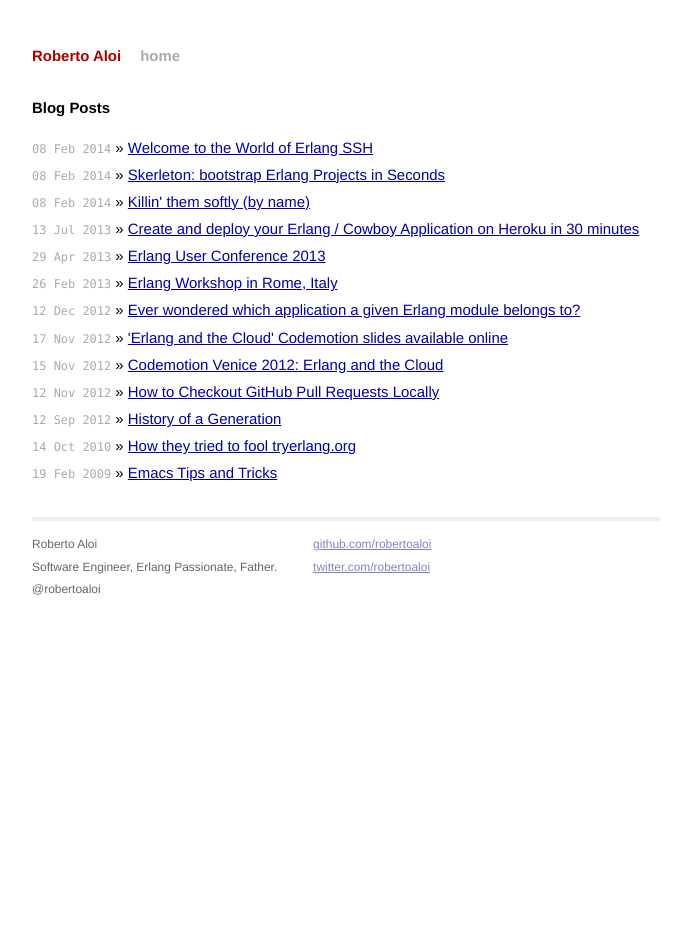
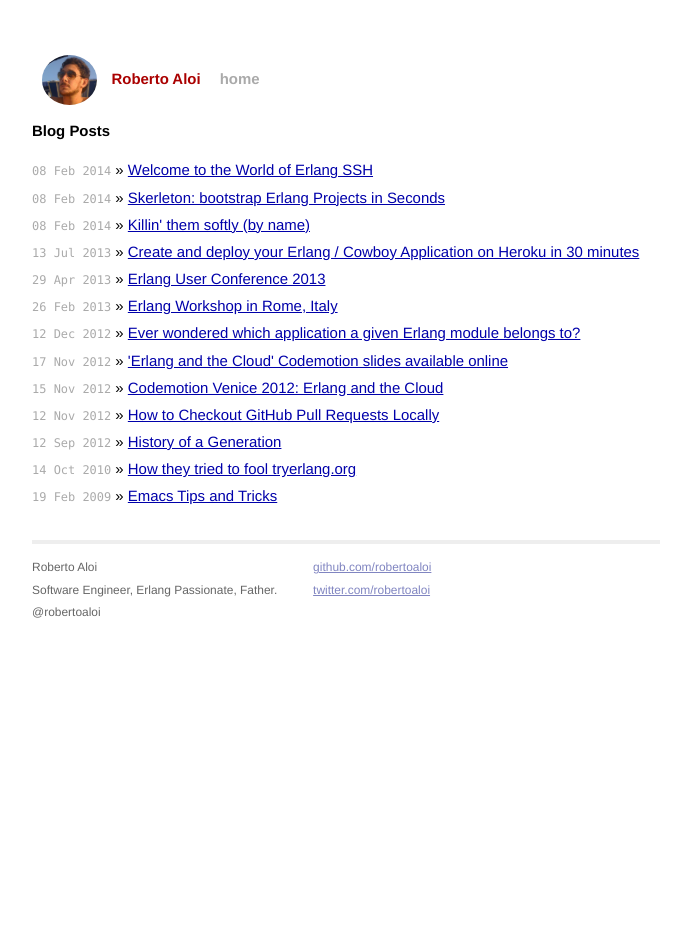
Before and after one commit to robertoaloi/robertoaloi.github.io, a Jekyll site: the page built from index.html, in a window 1280 px wide. Shown: the whole page, without its empty margins (294-985 px from the left). Built offline with Jekyll 4.4.1, drawn with Linux system fonts in a browser that asks for light colours; Markdown is read by kramdown in place of the engine named in the settings.

Commit message:
Add logo.

```diff
--- a/_layouts/default.html
+++ b/_layouts/default.html
@@ -17,6 +17,7 @@
 
         <div class="site">
           <div class="header">
+            <img class="logo" src="/images/roberto-aloi.png" alt="Lovely picture" />
             <h1 class="title"><a href="/">{{ site.name }}</a></h1>
             <a class="extra" href="/">home</a>
           </div>
--- a/css/main.css
+++ b/css/main.css
@@ -158,3 +158,13 @@ a:visited { color: #a0a; }
 .post pre.terminal code {
   background-color: #333;
 }
+
+/* customization */
+.logo {
+    max-height: 50px;
+    -moz-border-radius: 50%;
+    -webkit-border-radius: 50%;
+    border-radius: 50%;
+    vertical-align: middle;
+    padding: 10px;
+}
```
Also changed, not shown: images/roberto-aloi.png (added).
